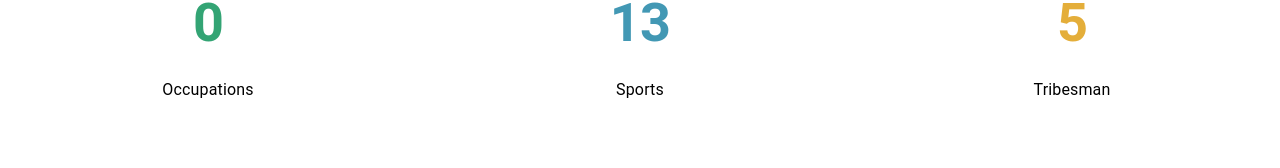
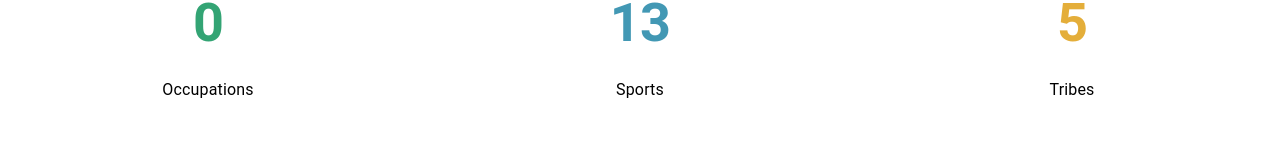
Before and after one commit to walter-clayton/afitpilot-somatotype, a React (Create React App) app in the folder client/: page /Library in a window 1280 px wide. Shown: the part 364-532 px from the top of the page. Built offline with nearby package versions, Linux system fonts and the light colour scheme; no server answers.

Commit message:
change tribesman to tribes

```diff
--- a/client/src/components/CTA/Library.tsx
+++ b/client/src/components/CTA/Library.tsx
@@ -294,7 +294,7 @@ const Library = () => {
               5
             </Typography>
             <Typography sx={{ color: "black", textAlign: "center" }}>
-              Tribesman
+              Tribes
             </Typography>
           </Grid>
         </Grid>
```
